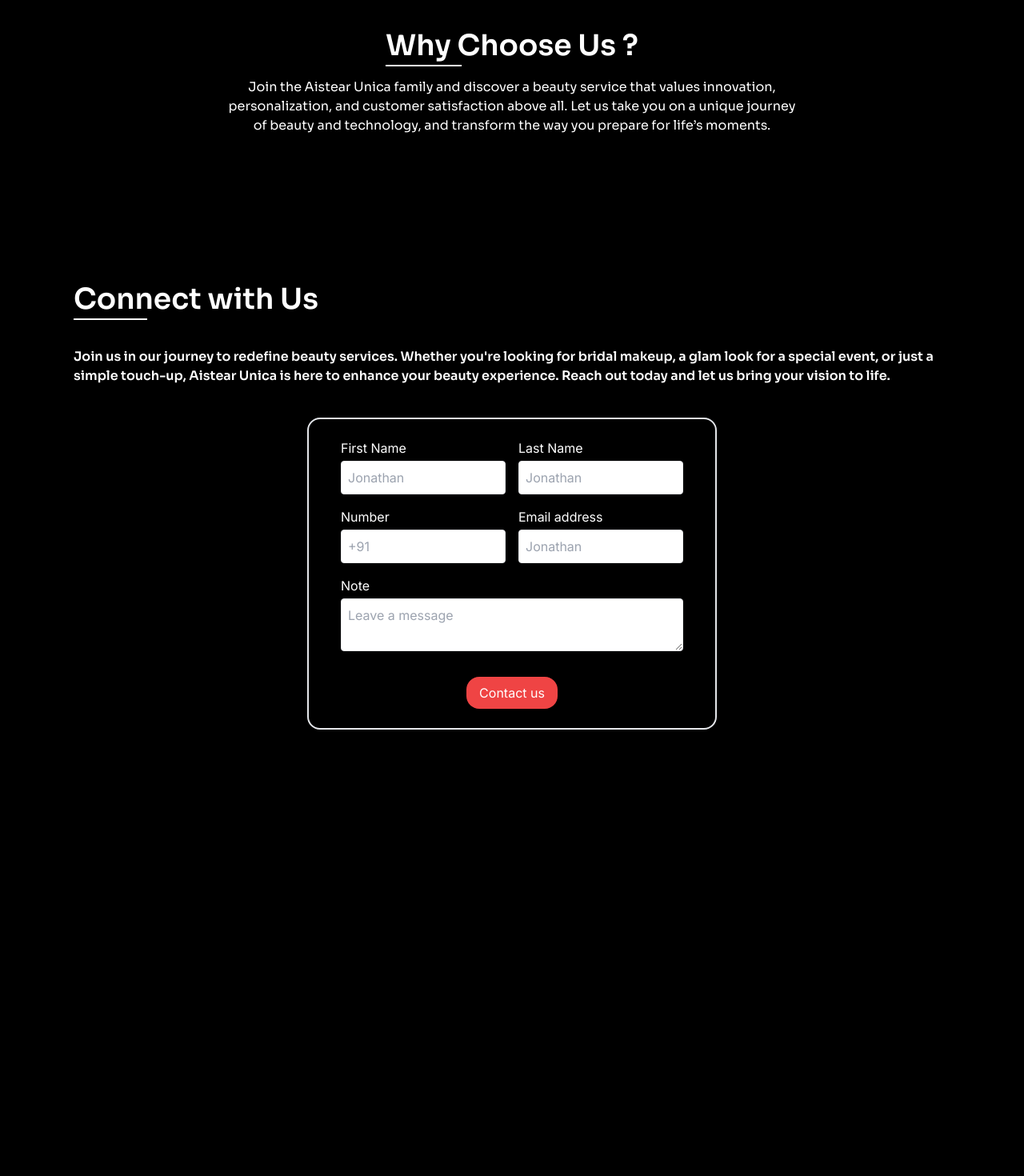
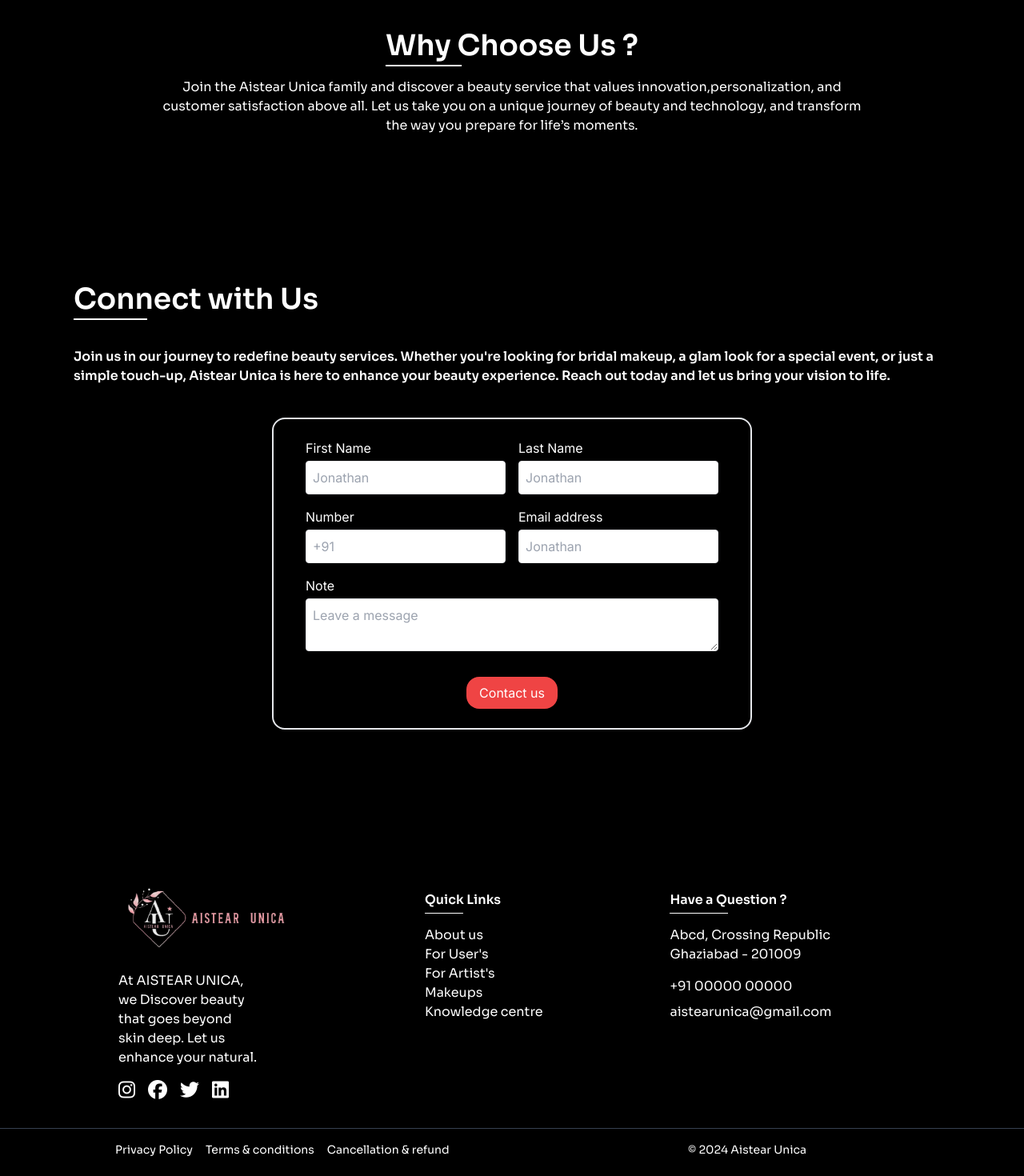
Before and after one commit to Saloni-FED/Au-Portfolio, a Next.js app: page /about in a window 1280 px wide. Shown: the part 3520-4990 px from the top of the page at 80% size. Before the commit the page ends 4601 px from the top, so only its background shows below. Built offline with nearby package versions, Linux system fonts and the light colour scheme; a web font is replaced by a local one.

Commit message:
Footer completed

```diff
--- a/Components/About/ContactForm.jsx
+++ b/Components/About/ContactForm.jsx
@@ -23,7 +23,7 @@
           </div>
         </div>
       </div>
-      <div className=" text-black py-6 px-10 rounded-2xl shadow-md w-full max-w-lg border-2">
+      <div className=" text-black py-6 px-10 rounded-2xl shadow-md w-full max-w-[600px] border-2">
         <form className="grid grid-cols-1 sm:grid-cols-2 gap-4">
           <div className="flex flex-col">
             <label htmlFor="firstName" className="mb-1 text-white">
--- a/Components/About/WhyChooseUs.jsx
+++ b/Components/About/WhyChooseUs.jsx
@@ -11,20 +11,15 @@
           <div className="absolute w-[30%] h-[2px] bg-white mt-1 md:pl-10"></div>
         </div>
       </div>
-      <div className="md:text-center mt-5 font-sora">
+      <div className="md:text-center mt-5 font-sora lg:w-[70%] mx-auto">
         {/*  */}
         <p>
           Join the Aistear Unica family and discover a beauty service that
-          values innovation,
+          values innovation,personalization, and customer satisfaction above
+          all. Let us take you on a unique journey of beauty and technology, and
+          transform the way you prepare for life’s moments.
         </p>
-        <p>
-          personalization, and customer satisfaction above all. Let us take you
-          on a unique journey
-        </p>
-        <p>
-          of beauty and technology, and transform the way you prepare for life’s
-          moments.
-        </p>
+        {/* <p></p> */}
       </div>
     </div>
   );
--- a/Components/Footer/Footer.jsx
+++ b/Components/Footer/Footer.jsx
@@ -1,9 +1,101 @@
-import React from 'react'
+import React from "react";
 
 const Footer = () => {
   return (
-    <div>Footer</div>
-  )
-}
+    <footer className="bg-black text-white py-8 font-sora w-full">
+      <div className="container  px-4 md:flex md:justify-between 2xl:w-[80%] md:w-[80%]  mx-auto gap-2">
+        <div className="md:w-1/3 mb-8 md:mb-0 2xl:pl-10 pl-1">
+          <img src="/images/LOGO (1).png" alt="Logo" className="w-56 mb-4 -mt-4" />
+          <p className="w-[60%]">
+            At AISTEAR UNICA, we Discover beauty that goes beyond skin deep. Let
+            us enhance your natural.
+          </p>
+          <div className="flex space-x-4 mt-4">
+            <a href="#" className="text-white">
+              <i className="fab fa-instagram text-2xl"></i>
+            </a>
+            <a href="#" className="text-white">
+              <i className="fab fa-facebook  text-2xl"></i>
+            </a>
+            <a href="#" className="text-white">
+              <i className="fab fa-twitter text-2xl"></i>
+            </a>
+            <a href="#" className="text-white">
+              <i className="fab fa-linkedin text-2xl"></i>
+            </a>
+          </div>
+        </div>
+        <div className="md:w-1/3 mb-8 md:mb-0  2xl:ml-32 lg:ml-20">
+        <div>
+          <div className="relative inline-block ">
+            <h2 className="font-xl font-sora font-semibold">
+              Quick Links
+            </h2>
+            <div className="absolute w-[50%] h-[1px] bg-white mt-1  md:pl-10"></div>
+          </div>
+        </div>
+          <ul className="mt-5">
+            <li>
+              <a href="#" className="hover:underline">
+                About us
+              </a>
+            </li>
+            <li>
+              <a href="#" className="hover:underline">
+                For User's
+              </a>
+            </li>
+            <li>
+              <a href="#" className="hover:underline">
+                For Artist's
+              </a>
+            </li>
+            <li>
+              <a href="#" className="hover:underline">
+                Makeups
+              </a>
+            </li>
+            <li>
+              <a href="#" className="hover:underline">
+                Knowledge centre
+              </a>
+            </li>
+          </ul>
+        </div>
+        <div className="md:w-1/3  2xl:pl-10">
+        <div className="relative inline-block ">
+            <h2 className="font-xl font-sora font-semibold">
+              Have a Question ?
+            </h2>
+            <div className="absolute w-[50%] h-[1px] bg-white mt-1  md:pl-10"></div>
+          </div>
+          <address className="not-italic mb-4 mt-5">
+            Abcd, Crossing Republic
+            <br />
+            Ghaziabad - 201009
+          </address>
+          <p className="mb-2">+91 00000 00000</p>
+          <p>aistearunica@gmail.com</p>
+        </div>
+      </div>
+      <div className="border-t border-gray-700 mt-8 pt-4 ">
+        <div className="container mx-auto px-4 md:flex 2xl:justify-center md:justify-between  text-sm 2xl:w-[80%] md:w-[80%] gap-5">
+          <div className="flex space-x-4 mb-4 md:mb-0">
+            <a href="#" className="hover:underline">
+              Privacy Policy
+            </a>
+            <a href="#" className="hover:underline">
+              Terms & conditions
+            </a>
+            <a href="#" className="hover:underline">
+              Cancellation & refund
+            </a>
+          </div>
+          <p className="lg:pr-32">© 2024 Aistear Unica</p>
+        </div>
+      </div>
+    </footer>
+  );
+};
 
-export default Footer
+export default Footer;
--- a/app/layout.js
+++ b/app/layout.js
@@ -2,6 +2,7 @@
 import "./globals.css";
 import Navbar from "@/Components/Navbar/Navbar";
 import Footer from "@/Components/Footer/Footer";
+import '@fortawesome/fontawesome-free/css/all.min.css';
 
 const inter = Inter({ subsets: ["latin"] });
 
@@ -17,7 +18,7 @@
         <Navbar />
 
         {children}
-        {/* <Footer/> */}
+        <Footer/>
       </body>
     </html>
   );
```
Also changed, not shown: package.json (+6 -5 lines), 1 other file (tests, documents, lock files or other folders).
